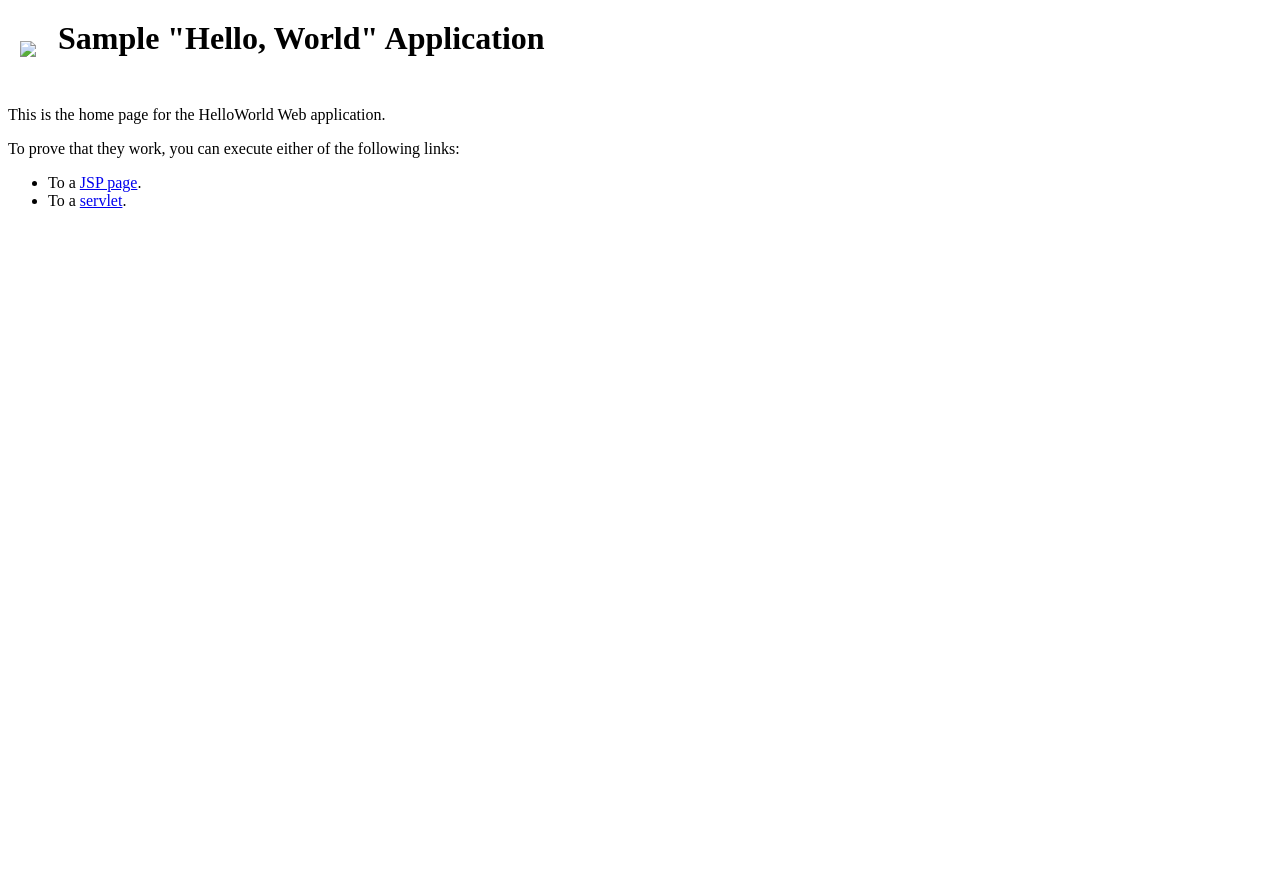
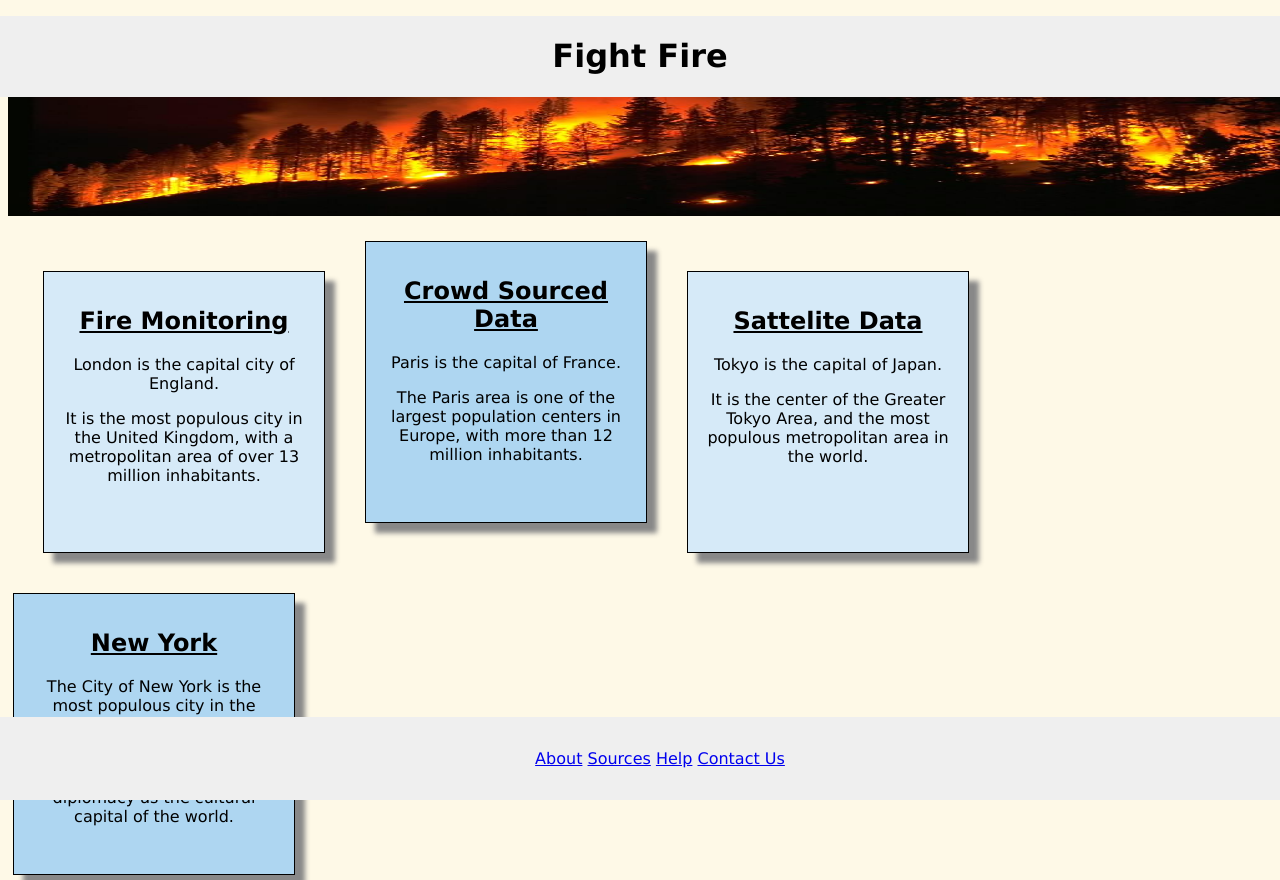
Before and after one commit to onlyayans/Hackathon, a plain HTML site: page index.html in a window 1280 px wide. Before the commit the page ends 800 px from the top, so only its background shows below. Drawn offline with nearby package versions, Linux system fonts and the light colour scheme.

Commit message:
progress so far..
Change-Id: I43fcf1829fd406adcea4bc5c3e2ed770a039890b

```diff
--- /dev/null
+++ b/JavaScriptFiles/StoreDataSourceLinks.js
@@ -0,0 +1,4 @@
+function msg(){
+	window.location.href = "https://www.bing.com/";
+// alert("Hello Hackathon");
+}
--- a/index.html
+++ b/index.html
@@ -1,26 +1,121 @@
-<html>
-  <head>
-    <title>Sample "Hello, Hackathon" Application</title>
-  </head>
-  <body bgcolor=white>
+<!DOCTYPE html>
+<!--author: onlyayans@gmail.com-->
+<!--hackathon-2017-Bangalore-->
+<html lang="en-us">
+<head>
+<script type="text/javascript"
+	src="JavaScriptFiles/StoreDataSourceLinks.js"></script>
+<script
+	src="https://ajax.googleapis.com/ajax/libs/jquery/3.2.1/jquery.min.js"></script>
+<script
+	src="https://maxcdn.bootstrapcdn.com/bootstrap/3.3.7/js/bootstrap.min.js"></script>
 
-    <table border="0" cellpadding="10">
-      <tr>
-        <td>
-          <img src="images/springsource.png">
-        </td>
-        <td>
-          <h1>Sample "Hello, World" Application</h1>
-        </td>
-      </tr>
-    </table>
+<meta name="viewport" content="width=device-width, initial-scale=1.0">
+<style>
+.tileGreen {
+	font-family:"Verdana";
+	text-align: center;
+	float: left;
+	margin: 35px;
+	padding: 15px;
+	max-width: 250px;
+	height: 250px;
+	border: 1px solid black;
+	background-color: #D6EAF8;
+	box-shadow: 10px 10px 5px #888888;
+}
 
-    <p>This is the home page for the HelloWorld Web application. </p>
-    <p>To prove that they work, you can execute either of the following links:
-    <ul>
-      <li>To a <a href="hello.jsp">JSP page</a>.
-      <li>To a <a href="hello">servlet</a>.
-    </ul>
+.tileRed {
+	font-family:"Verdana";
+	text-align: center;
+	float: left;
+	margin: 5px;
+	padding: 15px;
+	max-width: 250px;
+	height: 250px;
+	border: 1px solid black;
+	background-color: #AED6F1;
+	box-shadow: 10px 10px 5px #888888;
+}
 
-  </body>
+.hdr {
+	font-family:"Verdana";
+	position: absolute;
+	right: 0;
+	left: 0;
+	background-color: #efefef;
+	text-align: center;
+}
+
+.footer {
+	font-family:"Verdana";
+	position: absolute;
+	right: 0;
+	bottom: 0;
+	left: 0;
+	padding: 1rem;
+	background-color: #efefef;
+	text-align: center;
+}
+</style>
+</head>
+<div class="hdr">
+<h1>Fight Fire</h1>
+</div>
+<p>
+	<a href="MY WEBSITE LINK" target="_blank"> <img
+		src="images/fire.jpg" style='width: 101%;' width="1260" height="200"
+		border="0" alt="Null">
+	</a>
+</p>
+
+<body bgcolor=#FEF9E7>
+
+	<div class="tileGreen">
+		<h2 onclick="msg()">
+			<u>Fire Monitoring</u>
+		</h2>
+		<p>London is the capital city of England.</p>
+		<p>It is the most populous city in the United Kingdom, with a
+			metropolitan area of over 13 million inhabitants.</p>
+	</div>
+
+	<div class="tileRed">
+		<h2>
+			<u>Crowd Sourced Data</u>
+		</h2>
+		<p>Paris is the capital of France.</p>
+		<p>The Paris area is one of the largest population centers in
+			Europe, with more than 12 million inhabitants.</p>
+	</div>
+
+	<div class="tileGreen">
+		<h2>
+			<u>Sattelite Data</u>
+		</h2>
+		<p>Tokyo is the capital of Japan.</p>
+		<p>It is the center of the Greater Tokyo Area, and the most
+			populous metropolitan area in the world.</p>
+	</div>
+
+	<div class="tileRed">
+		<h2>
+			<u>New York</u>
+		</h2>
+		<p>The City of New York is the most populous city in the United
+			States.</p>
+		<p>New York is an important center for international diplomacy as the cultural capital of the
+			world.</p>
+	</div>
+
+</body>
+
+<div class="footer">
+	<ul>
+		<a href="google.com">About</a>
+		<a href="google.com">Sources</a>
+		<a href="google.com">Help</a>
+		<a href="mailto:onlyayans@gmail.com">Contact Us</a>
+	</ul>
+</div>
 </html>
```
Also changed, not shown: HomePage.html (added, +34 -0 lines), images/13-xsdg-en-13.png.pagespeed.ic.8r8XPwxW-Q.webp (added), images/14-xsdg-en-14.png.pagespeed.ic.htClHQhxT3.webp (added), images/17-xsdg-en-17.png.pagespeed.ic.1kBgvUd9fR.webp (added), images/fire.jpg (added), images/fire1.jpg (added), images/fire2.jpg (added), images/forestFire.jpg (added).
